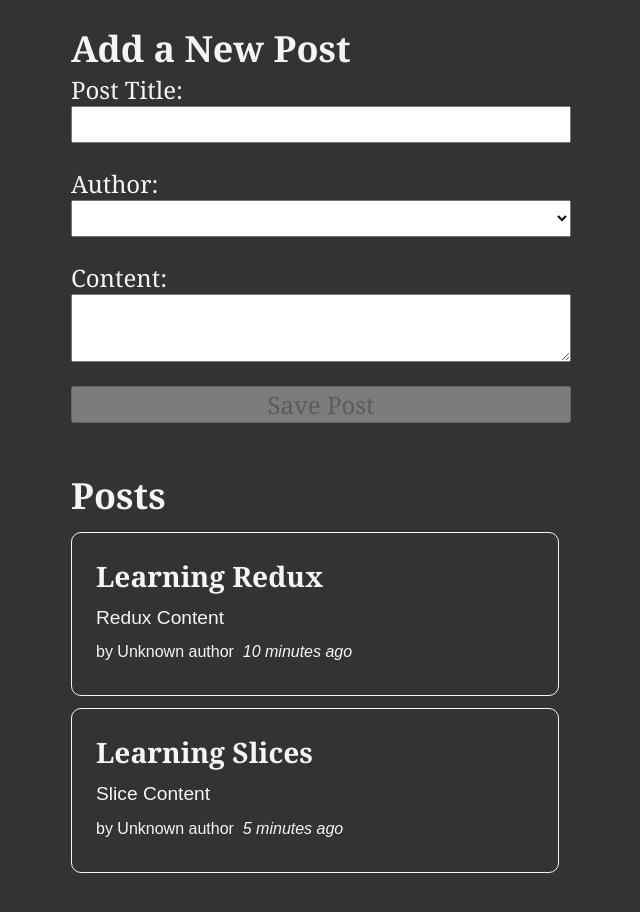
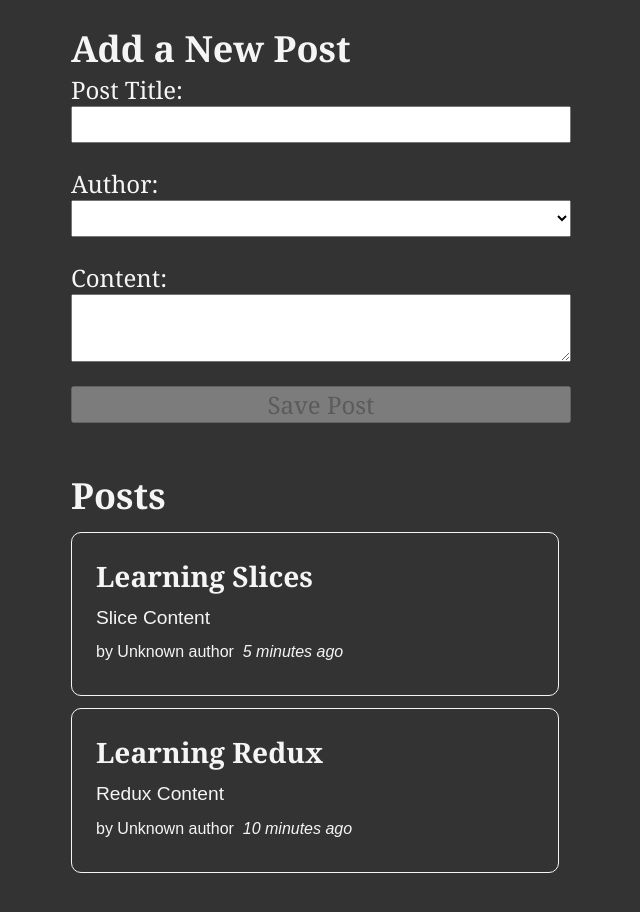
Before and after one commit to shycoder-06/Redux-Bulletin-Board, a React (Create React App) app: page / in a window 1280 px wide. Shown: the top 912 px of the page, without its empty margins (319-959 px from the left). Built offline with nearby package versions, Linux system fonts and the light colour scheme.

Commit message:
posts sorted by latest

```diff
--- a/src/features/posts/postsList.js
+++ b/src/features/posts/postsList.js
@@ -7,7 +7,11 @@
 
 const PostsList = () => {
 	const posts = useSelector(selectAllPosts);
-	const renderedPosts = posts.map((post) => (
+	const orderedPosts = posts
+		.slice()
+		.sort((a, b) => b.date.localeCompare(a.date));
+
+	const renderedPosts = orderedPosts.map((post) => (
 		<article key={post.id}>
 			<h3> {post.title}</h3>
 			<p>{post.content.substring(0, 100)}</p>
```
